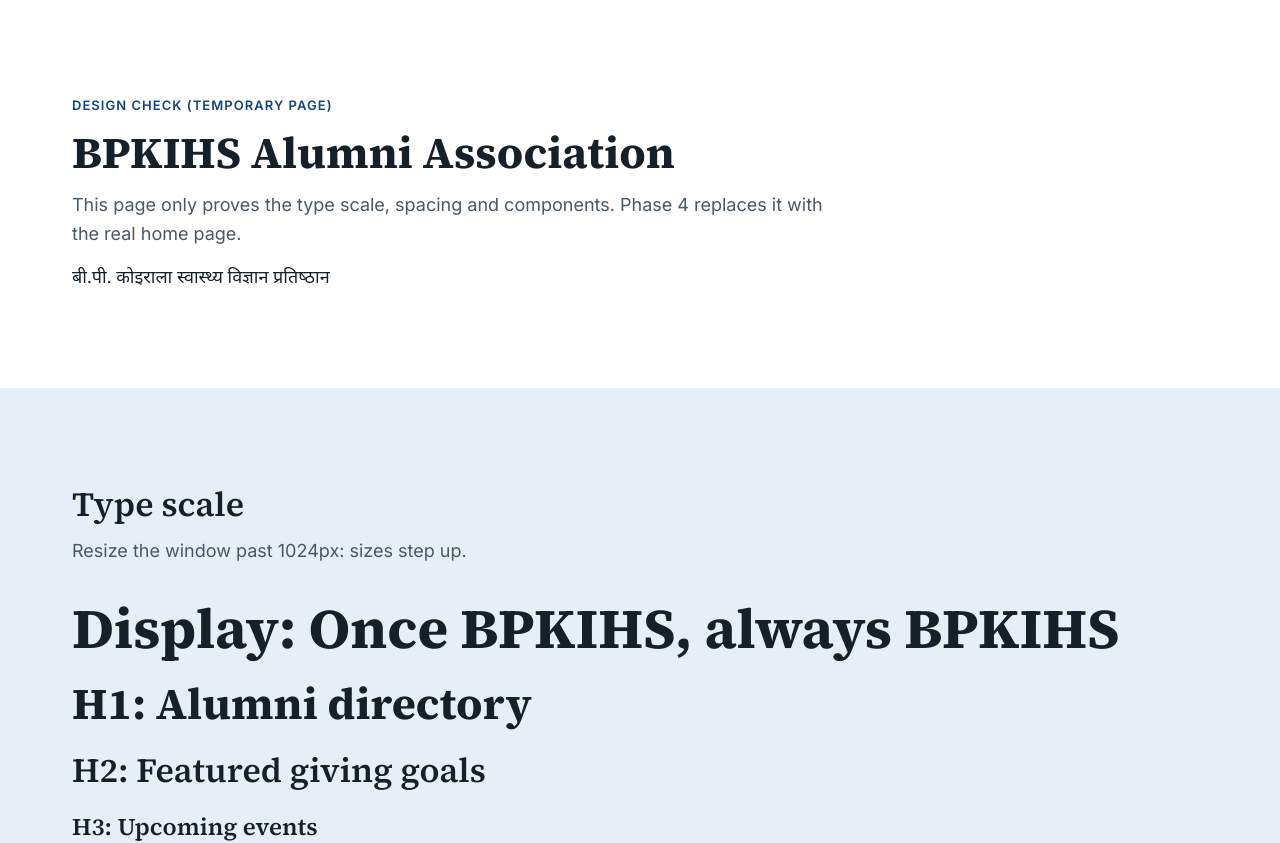
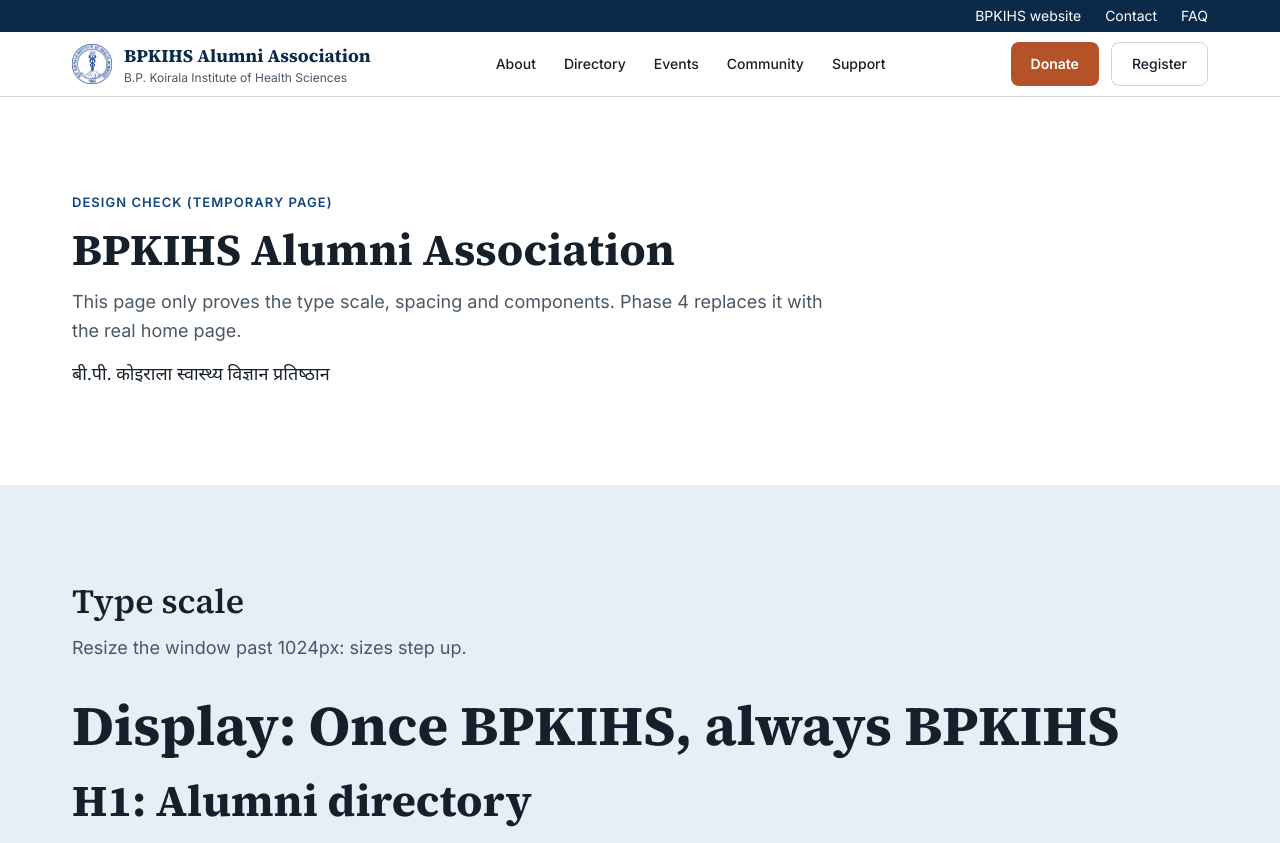
Before and after one commit to Sagarshrestha2301/BPKIHS-Alumni, a Next.js app: page / in a window 1280 px wide. Shown: the top 843 px of the page. Built offline with nearby package versions, Linux system fonts and the light colour scheme; no server answers.

Commit message:
Add site header, mobile menu, bottom bar and logo

```diff
--- a/src/app/layout.tsx
+++ b/src/app/layout.tsx
@@ -2,6 +2,9 @@
 
 import type { Metadata } from 'next';
 import { Inter, Noto_Sans_Devanagari, Source_Serif_4 } from 'next/font/google';
+
+import { BottomBar } from '@/components/layout/bottom-bar';
+import { SiteHeader } from '@/components/layout/site-header';
 
 const inter = Inter({
   variable: '--font-inter',
@@ -38,7 +41,13 @@
       lang="en"
       className={`${inter.variable} ${sourceSerif.variable} ${notoDevanagari.variable} h-full antialiased`}
     >
-      <body className="flex min-h-full flex-col">{children}</body>
+      <body className="flex min-h-full flex-col">
+        <SiteHeader />
+        <div id="main-content" className="flex-1 pb-14 lg:pb-0">
+          {children}
+        </div>
+        <BottomBar />
+      </body>
     </html>
   );
 }
--- /dev/null
+++ b/src/components/layout/bottom-bar.tsx
@@ -0,0 +1,51 @@
+'use client';
+
+import { CalendarIcon, HeartHandshakeIcon, SearchIcon } from 'lucide-react';
+import Link from 'next/link';
+import { usePathname } from 'next/navigation';
+
+import { isActivePath } from '@/lib/nav';
+import { cn } from '@/lib/utils';
+
+import { focusRing } from './nav-styles';
+
+const items = [
+  { label: 'Donate', href: '/donate', icon: HeartHandshakeIcon, donate: true },
+  { label: 'Find alumni', href: '/directory', icon: SearchIcon, donate: false },
+  { label: 'Events', href: '/events', icon: CalendarIcon, donate: false },
+] as const;
+
+export function BottomBar() {
+  const pathname = usePathname();
+  if (pathname.startsWith('/donate/checkout')) return null;
+
+  return (
+    <nav
+      aria-label="Quick actions"
+      className="fixed inset-x-0 bottom-0 z-40 border-t border-neutral-300 bg-white lg:hidden"
+    >
+      <ul className="grid grid-cols-3">
+        {items.map(({ label, href, icon: Icon, donate }) => {
+          const active = isActivePath(pathname, href);
+          return (
+            <li key={href}>
+              <Link
+                href={href}
+                aria-current={active ? 'page' : undefined}
+                className={cn(
+                  'flex h-14 flex-col items-center justify-center gap-0.5 text-xs font-semibold',
+                  focusRing,
+                  donate ? 'bg-accent-600 text-white' : 'text-primary-900',
+                  !donate && active && 'bg-primary-100',
+                )}
+              >
+                <Icon aria-hidden="true" className="size-5" />
+                {label}
+              </Link>
+            </li>
+          );
+        })}
+      </ul>
+    </nav>
+  );
+}
--- /dev/null
+++ b/src/components/layout/mobile-nav.tsx
@@ -0,0 +1,82 @@
+'use client';
+
+import { MenuIcon } from 'lucide-react';
+import Link from 'next/link';
+import { usePathname } from 'next/navigation';
+import { useState } from 'react';
+
+import { Button, buttonVariants } from '@/components/ui/button';
+import {
+  Sheet,
+  SheetContent,
+  SheetDescription,
+  SheetHeader,
+  SheetTitle,
+} from '@/components/ui/sheet';
+import { mainNav } from '@/content/site';
+import { isActivePath } from '@/lib/nav';
+import { cn } from '@/lib/utils';
+
+import { donateCta, focusRing } from './nav-styles';
+
+export function MobileNav() {
+  const [open, setOpen] = useState(false);
+  const pathname = usePathname();
+  const close = () => setOpen(false);
+
+  return (
+    <>
+      <Button
+        variant="outline"
+        className="size-11 lg:hidden"
+        aria-label="Open menu"
+        onClick={() => setOpen(true)}
+      >
+        <MenuIcon aria-hidden="true" />
+      </Button>
+      <Sheet open={open} onOpenChange={setOpen}>
+        <SheetContent side="right" className="w-full sm:max-w-sm">
+          <SheetHeader>
+            <SheetTitle>Menu</SheetTitle>
+            <SheetDescription className="sr-only">Site navigation</SheetDescription>
+          </SheetHeader>
+          <nav aria-label="Mobile" className="px-4">
+            <ul className="space-y-1">
+              {mainNav.map((item) => {
+                const active = isActivePath(pathname, item.href);
+                return (
+                  <li key={item.href}>
+                    <Link
+                      href={item.href}
+                      onClick={close}
+                      aria-current={active ? 'page' : undefined}
+                      className={cn(
+                        'hover:bg-primary-100 flex h-12 items-center rounded-lg px-3 text-lg font-medium text-neutral-900',
+                        focusRing,
+                        active && 'bg-primary-100 text-primary-900',
+                      )}
+                    >
+                      {item.label}
+                    </Link>
+                  </li>
+                );
+              })}
+            </ul>
+          </nav>
+          <div className="mt-6 grid gap-3 px-4 pb-6">
+            <Link href="/donate" onClick={close} className={cn(donateCta, 'h-12 text-base')}>
+              Donate
+            </Link>
+            <Link
+              href="/register"
+              onClick={close}
+              className={cn(buttonVariants({ variant: 'outline' }), 'h-12 px-5 text-base')}
+            >
+              Register
+            </Link>
+          </div>
+        </SheetContent>
+      </Sheet>
+    </>
+  );
+}
--- /dev/null
+++ b/src/components/layout/nav-styles.ts
@@ -0,0 +1,10 @@
+const focus =
+  'focus-visible:outline-2 focus-visible:outline-offset-2 focus-visible:outline-primary-700';
+
+export const donateCta = `inline-flex h-11 items-center justify-center gap-2 rounded-lg bg-accent-600 px-5 text-sm font-semibold text-white transition-colors hover:bg-accent-700 ${focus}`;
+
+export const navLink = `inline-flex h-11 items-center rounded-lg px-3 text-sm font-medium text-neutral-900 transition-colors hover:bg-primary-100 ${focus}`;
+
+export const navLinkActive = 'bg-primary-100 text-primary-900';
+
+export const focusRing = focus;
--- /dev/null
+++ b/src/components/layout/site-header.tsx
@@ -0,0 +1,93 @@
+'use client';
+
+import Image from 'next/image';
+import Link from 'next/link';
+import { usePathname } from 'next/navigation';
+
+import { buttonVariants } from '@/components/ui/button';
+import { mainNav, site, utilityNav } from '@/content/site';
+import { isActivePath } from '@/lib/nav';
+import { cn } from '@/lib/utils';
+
+import { Container } from './container';
+import { MobileNav } from './mobile-nav';
+import { donateCta, focusRing, navLink, navLinkActive } from './nav-styles';
+
+export function SiteHeader() {
+  const pathname = usePathname();
+
+  return (
+    <header className="sticky top-0 z-40 border-b border-neutral-300 bg-white">
+      <div className="bg-primary-900 hidden text-sm text-white lg:block">
+        <Container className="flex items-center justify-end gap-6 py-1.5">
+          <a
+            href={site.instituteUrl}
+            target="_blank"
+            rel="noopener noreferrer"
+            className={cn('underline-offset-4 hover:underline', focusRing)}
+          >
+            BPKIHS website
+            <span className="sr-only"> (opens in a new tab)</span>
+          </a>
+          {utilityNav.map((item) => (
+            <Link
+              key={item.label}
+              href={item.href}
+              className={cn('underline-offset-4 hover:underline', focusRing)}
+            >
+              {item.label}
+            </Link>
+          ))}
+        </Container>
+      </div>
+      <Container className="flex h-16 items-center justify-between gap-4">
+        <Link href="/" className={cn('flex items-center gap-3 rounded-lg', focusRing)}>
+          <Image
+            src={site.logo.src}
+            alt=""
+            width={site.logo.width}
+            height={site.logo.height}
+            className="size-10"
+            priority
+          />
+          <span className="flex flex-col leading-tight">
+            <span className="font-heading text-primary-900 text-base font-bold sm:text-lg">
+              {site.name}
+            </span>
+            <span className="hidden text-xs text-neutral-600 sm:block">{site.instituteName}</span>
+          </span>
+        </Link>
+        <nav aria-label="Main" className="hidden lg:block">
+          <ul className="flex items-center gap-1">
+            {mainNav.map((item) => {
+              const active = isActivePath(pathname, item.href);
+              return (
+                <li key={item.href}>
+                  <Link
+                    href={item.href}
+                    aria-current={active ? 'page' : undefined}
+                    className={cn(navLink, active && navLinkActive)}
+                  >
+                    {item.label}
+                  </Link>
+                </li>
+              );
+            })}
+          </ul>
+        </nav>
+        <div className="hidden items-center gap-3 lg:flex">
+          <Link href="/donate" className={donateCta}>
+            Donate
+          </Link>
+          <Link
+            href="/register"
+            className={cn(buttonVariants({ variant: 'outline' }), 'h-11 px-5 text-sm')}
+          >
+            Register
+          </Link>
+        </div>
+        <MobileNav />
+      </Container>
+    </header>
+  );
+}
--- /dev/null
+++ b/src/content/site.ts
@@ -0,0 +1,21 @@
+export type NavItem = { label: string; href: string };
+
+export const site = {
+  name: 'BPKIHS Alumni Association',
+  instituteName: 'B.P. Koirala Institute of Health Sciences',
+  instituteUrl: 'https://bpkihs.edu',
+  logo: { src: '/bp-koirala_logo.png', width: 335, height: 335 },
+} as const;
+
+export const mainNav: readonly NavItem[] = [
+  { label: 'About', href: '/about' },
+  { label: 'Directory', href: '/directory' },
+  { label: 'Events', href: '/events' },
+  { label: 'Community', href: '/community' },
+  { label: 'Support', href: '/support' },
+];
+
+export const utilityNav: readonly NavItem[] = [
+  { label: 'Contact', href: '/support' },
+  { label: 'FAQ', href: '/support/faq' },
+];
--- /dev/null
+++ b/src/lib/nav.ts
@@ -0,0 +1,4 @@
+export function isActivePath(pathname: string, href: string): boolean {
+  if (href === '/') return pathname === '/';
+  return pathname === href || pathname.startsWith(`${href}/`);
+}
```
Also changed, not shown: public/bp-koirala_logo.png (added), 1 other file (tests, documents, lock files or other folders).
